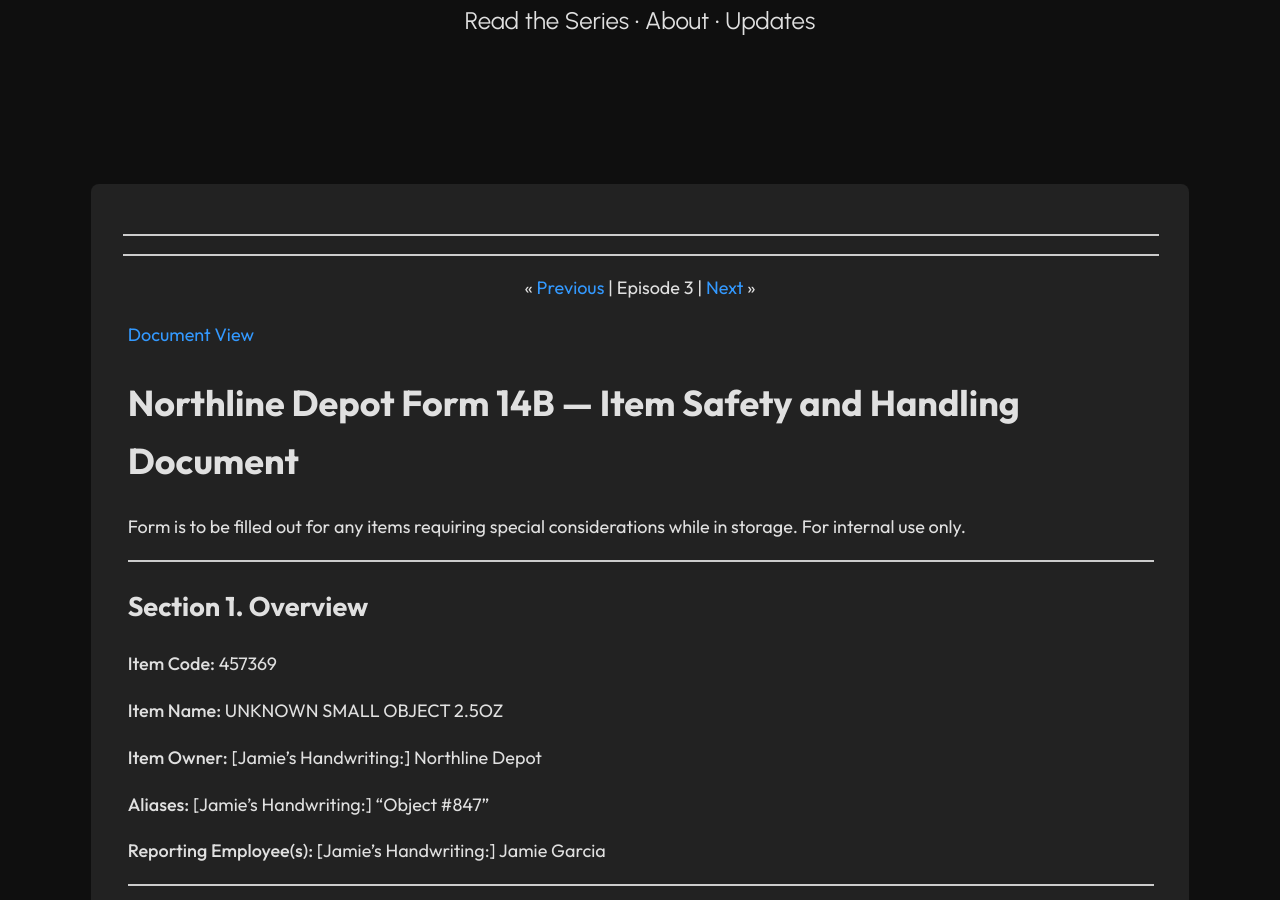
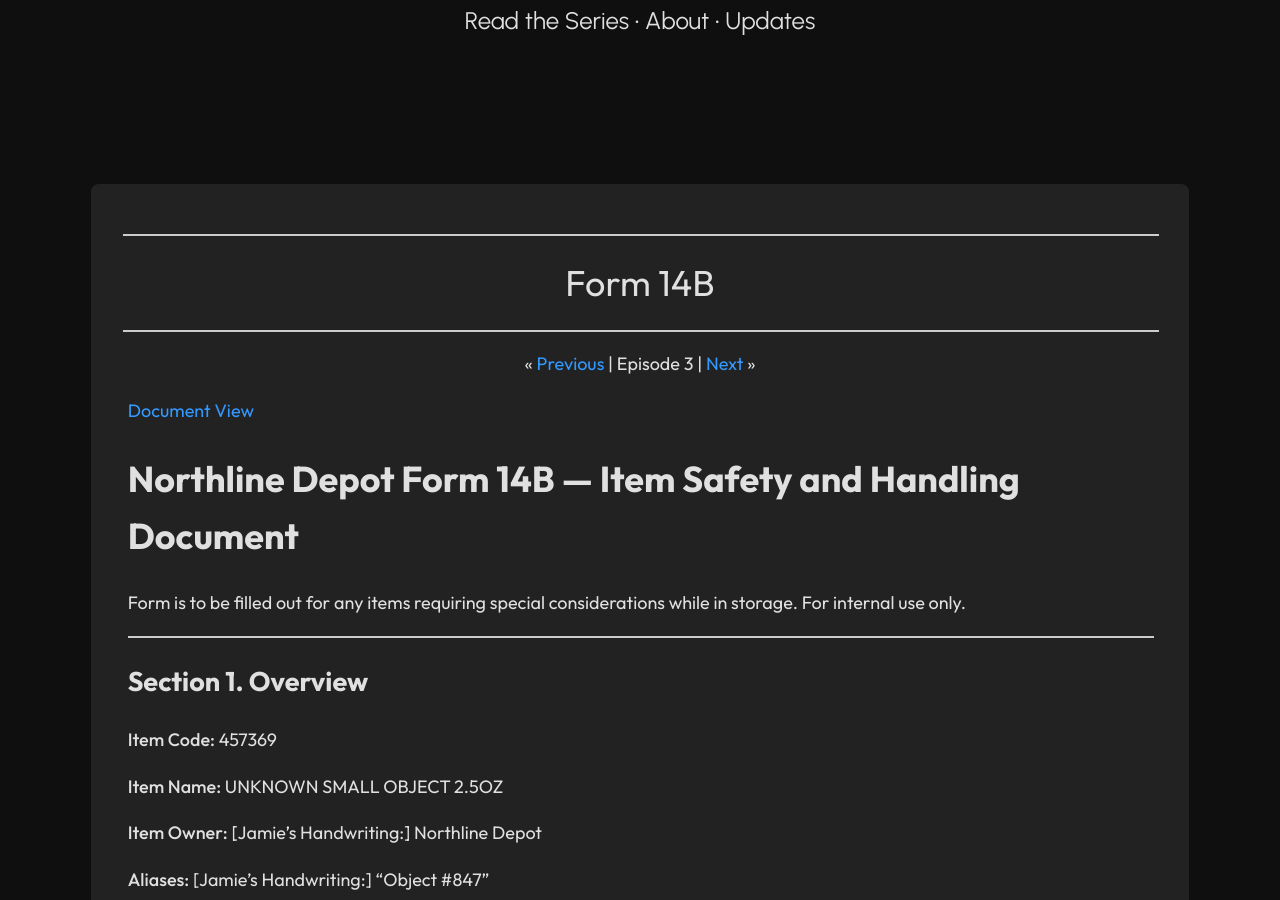
Before and after one commit to drizzleberry/drizzleberry.github.io, a Jekyll site: the page built from pages/episodes/form-14b-transcript.md, in a window 1280 px wide and 900 px high, scrolled down 340 px. Built offline with Jekyll 4.4.1, drawn with Linux system fonts in a browser that asks for light colours; our own code applies the rules of GitHub Pages for plain Markdown files.

Commit message:
Update form-14b-transcript.md

```diff
--- a/pages/episodes/form-14b-transcript.md
+++ b/pages/episodes/form-14b-transcript.md
@@ -1,3 +1,10 @@
+---
+layout: default
+title: Form 14B
+permalink: /3/transcript/
+date: 2026 Oct 10
+---
+
 <div class="episode-nav">
 « <a href="/2/">Previous</a> | Episode 3 | <a href="/4/">Next</a> »
 </div>
```
